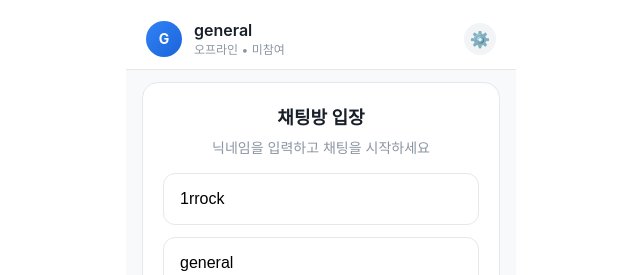
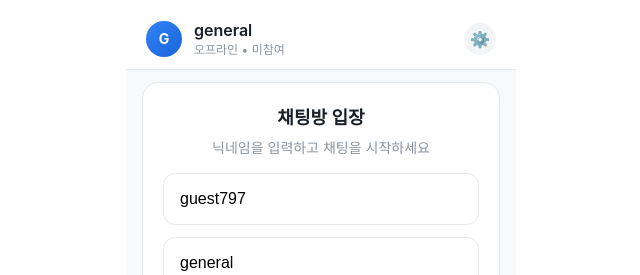
Before and after one commit to 1rrock/chat-demo, a React (Vite) app in the folder client/: page / in a window 1280 px wide. Shown: the top 275 px of the page, without its empty margins (319-959 px from the left). Built offline with nearby package versions, Linux system fonts and the light colour scheme; no server answers.

Commit message:
feat: update default nickname to a random guest identifier for improved user experience

```diff
--- a/client/src/App.tsx
+++ b/client/src/App.tsx
@@ -22,7 +22,7 @@ function App() {
 
   const [connected, setConnected] = useState(false);
   const [room, setRoom] = useState(getRoomFromURL() || 'general');
-  const [nickname, setNickname] = useState('1rrock');
+  const [nickname, setNickname] = useState('guest' + Math.floor(Math.random() * 1000));
   const [input, setInput] = useState('');
   const [logs, setLogs] = useState<string[]>([]);
   const [messages, setMessages] = useState<ChatMsg[]>([]); // chat payload 보관
```
